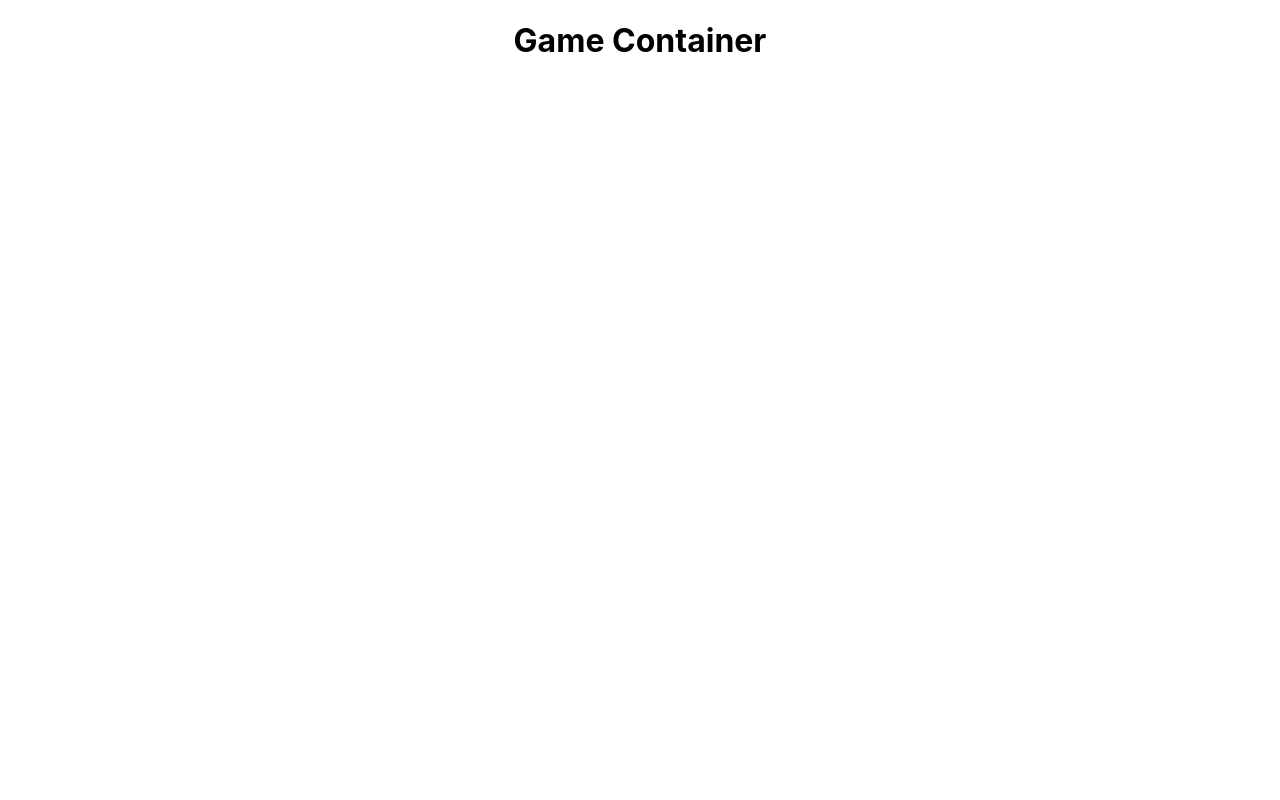
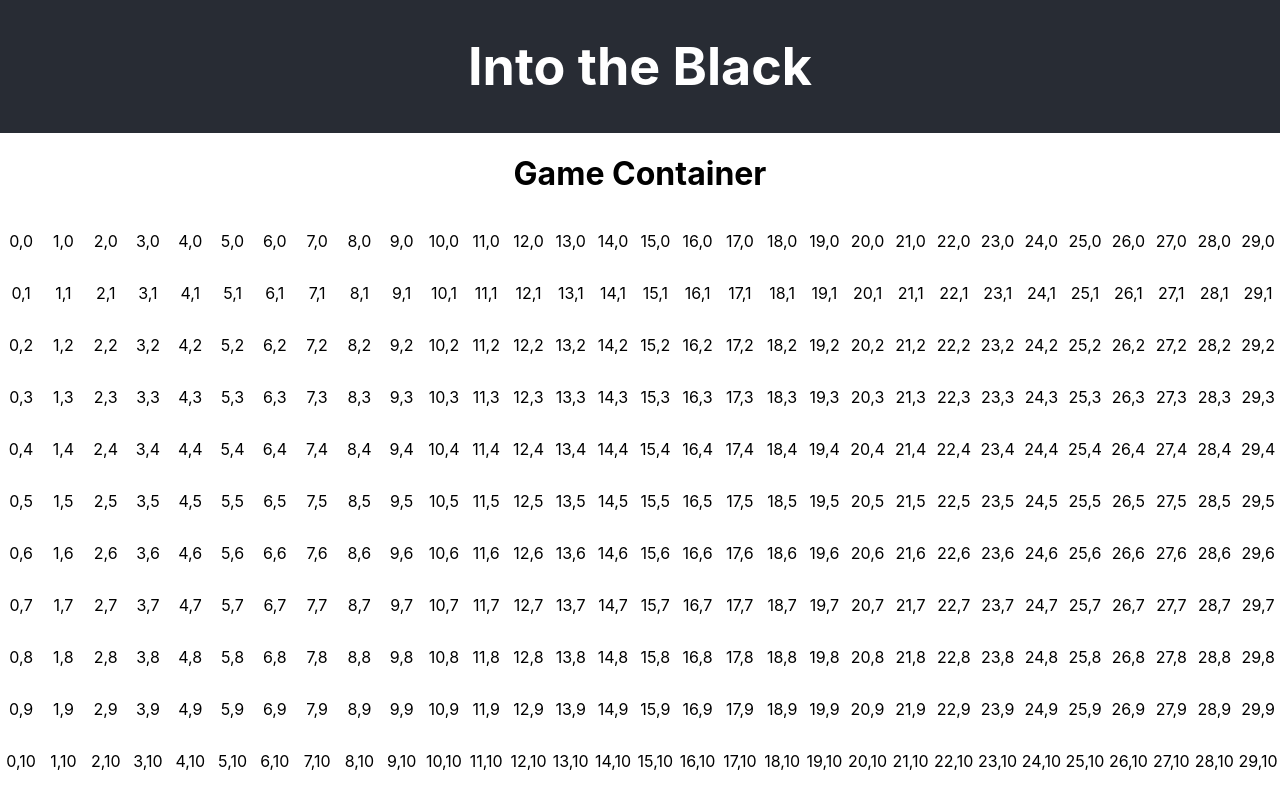
Before and after one commit to nickdiaz57/into-the-black-react, a React (Create React App) app in the folder frontend/: page /play in a window 1280 px wide. Shown: the top 800 px of the page. Built offline with nearby package versions, Linux system fonts and the light colour scheme.

Commit message:
Initial tile generation, map grid structure

```diff
--- a/frontend/src/App.css
+++ b/frontend/src/App.css
@@ -1,6 +1,29 @@
 .App {
   text-align: center;
 }
+
+/* ************************* */
+
+:root {
+  --grid-cols: 30;
+  --grid-rows: 30;
+}
+
+.map {
+  display: grid;
+  /* grid-gap: 1em; */
+  grid-template-rows: repeat(var(--grid-rows), 1fr);
+  grid-template-columns: repeat(var(--grid-cols), 1fr);
+  text-align: center
+}
+
+.grid-item {
+  padding: 1em;
+  border: 1px solid #ddd;
+  text-align: center;
+}
+
+/* ************************ */
 
 .App-logo {
   height: 40vmin;
@@ -15,7 +38,7 @@
 
 .App-header {
   background-color: #282c34;
-  min-height: 100vh;
+  /* min-height: 100vh; */
   display: flex;
   flex-direction: column;
   align-items: center;
--- a/frontend/src/App.js
+++ b/frontend/src/App.js
@@ -14,9 +14,14 @@ import EndScreen from './components/end/endScreen';
 //player should proceed to end screen route after game completion
 //nest game route to be /user/id:/play, same with end screen
 
+//move Into the Black title into header, format properly
+
 function App() {
   return (
     <div className="App">
+      <header className="App-header">
+        <h1>Into the Black</h1>
+      </header>
       <main>
       <Router>
         <Switch>
--- a/frontend/src/components/game/gameContainer.js
+++ b/frontend/src/components/game/gameContainer.js
@@ -1,4 +1,5 @@
 import React, { Component } from 'react';
+import Map from './map';
 
 export default class GameContainer extends Component {
 
@@ -6,6 +7,7 @@ export default class GameContainer extends Component {
         return(
             <div>
                 <h1>Game Container</h1>
+                <Map/>
             </div>
         )
     }
--- /dev/null
+++ b/frontend/src/components/game/map.js
@@ -0,0 +1,27 @@
+import React, { Component } from 'react';
+import Tile from './tile';
+
+export default class Map extends Component {
+
+    //create tiles, distribute events, add player to map, all when component mounts
+
+    generateTiles(sideLength=30) {
+        let tileArr = []
+        for(let y = 0; y < sideLength; y++) {
+            for(let x = 0; x < sideLength; x++) {
+                let tile = <Tile xcoord={x} ycoord={y}/>
+                tileArr.push(tile)
+            }
+        }
+        return tileArr
+    }
+
+    render() {
+        return(
+            <div className='map'>
+                {this.generateTiles()}
+            </div>
+        )
+    }
+
+}
--- /dev/null
+++ b/frontend/src/components/game/tile.js
@@ -0,0 +1,9 @@
+import React from 'react'
+//needs to render the proper icon depending on if event or player is present on tile
+export default function Tile(props) {
+    return (
+        <p>
+            {props.xcoord},{props.ycoord}
+        </p>
+    )
+}
--- a/frontend/src/components/welcome/welcomeScreen.js
+++ b/frontend/src/components/welcome/welcomeScreen.js
@@ -6,7 +6,7 @@ export default class WelcomeScreen extends Component {
     render() {
         return(
             <>
-                <h1>Into the Black</h1>
+                <h3>Welcome, Commander.</h3>
                 <NameForm/>
             </>
         )
```
